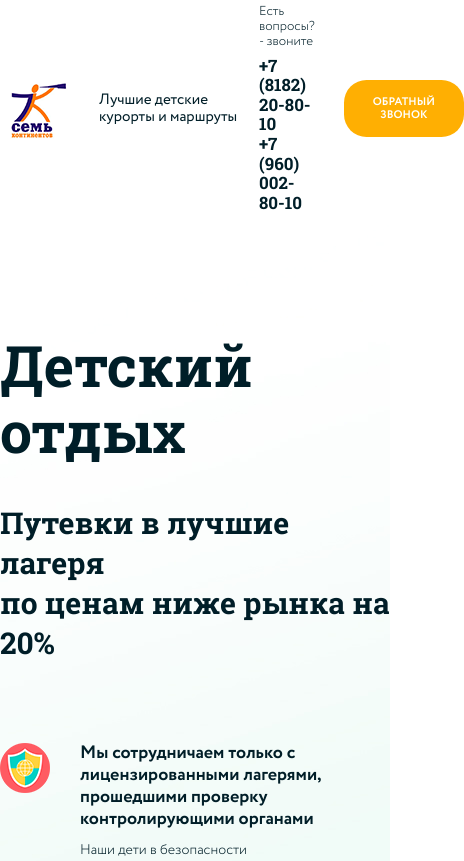
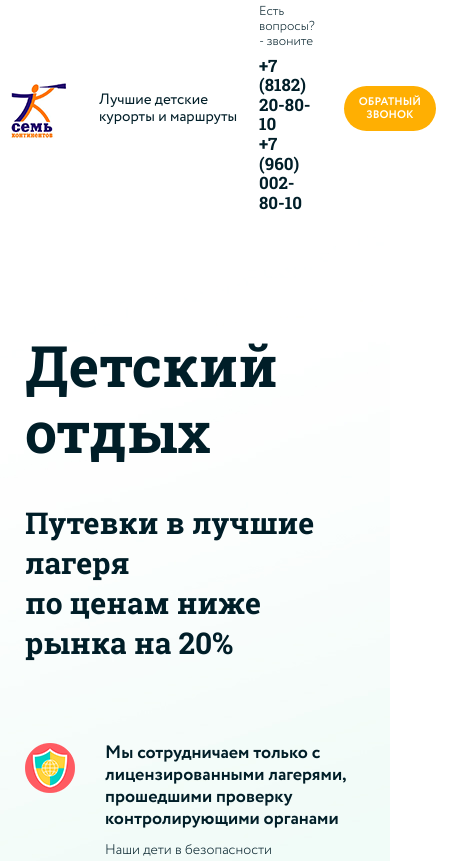
Before and after one commit to Andrey88-rts/-hildren-s-rest, a website: page #src/index.html in a window 390 px wide. Shown: the top 861 px of the page, 464 px wide, since content can reach past the window. Drawn offline with nearby package versions, Linux system fonts and the light colour scheme; files that its build step writes are made by us from their sources; a web font is replaced by a local one.

Commit message:
Сделан адаптив шапки сайта

```diff
--- a/#src/index.html
+++ b/#src/index.html
@@ -44,7 +44,7 @@
             <img src="img/shield.png" alt="безопасность" class="shield__security image__size"/>
             <div class="shield__text">
               <strong class="shield__title">
-                Мы сотрудничаем только с лицензированными лагерями,<br> прошедшими
+                Мы сотрудничаем только с лицензированными лагерями, прошедшими
                 проверку контролирующими органами
               </strong>
               <p class="shield__subtitle shield__subtitle-size">Наши дети в безопасности</p>
@@ -63,7 +63,7 @@
             <img src="img/girl-1.png" alt="безопасность" class="professional__security image__size"/>
             <div class="professional__text">
               <strong class="professional__title"
-              >Профессиональные вожатые и педагоги <br> с опытом работы в лагерях от
+              >Профессиональные вожатые и педагоги с опытом работы в лагерях от
               3 до 30 лет
             </strong>
             <p class="professional__subtitle shield__subtitle-size">
--- a/#src/sass/_media.sass
+++ b/#src/sass/_media.sass
@@ -0,0 +1,57 @@
+// @media (max-width: 1200px)
+@media screen and ( max-width: 1200px )
+  .container
+    max-width: 1140px
+  .section-child-rest
+    background: url('../img/bg_header.jpg') top 0 left -250px no-repeat
+  .description
+    padding-left: 35px
+@media screen and (max-width: 992px)
+  .container
+    max-width: 960px
+  .description
+    padding-left: 70px
+    padding-top: 40px
+    padding-bottom: 40px
+@media screen and (max-width: 768px)
+  .container
+    max-width: 720px
+  .section-child-rest
+    background: url('../img/bg_header.jpg') top 0 left 250px no-repeat
+  .navbar__size
+    margin-right: 10px
+  .button__size
+    margin-left: 10px
+    margin-right: 10px
+  .description
+    padding-left: 25px
+    padding-right: 25px
+  .subtitle__size
+    margin-top: 20px
+    margin-bottom: 50px
+@media screen and (max-width: 576px)
+  .container
+    max-width: 100%
+  .navbar__contact
+    display: none
+    margin-left: 0
+  .button
+    padding: 10px 15px
+    margin-right: 10px
+  .subtitle
+    font-size: 20px
+  .subtitle__size
+    margin-top: 20px
+    margin-bottom: 50px
+  .navbar__size
+    margin-right: 0
+  .button__size
+    margin-left: 0px
+    margin-right: 5px
+@media screen and (max-width: 320px)
+  .navbar__title
+    display: none
+  .shield, .voucher, .professional
+    flex-direction: column
+    align-items: center
+    text-align: center
--- a/#src/sass/blocks/_header.sass
+++ b/#src/sass/blocks/_header.sass
@@ -6,6 +6,9 @@
   display: flex
   justify-content: space-between
   align-items: center
+  &__logo
+    &:hover
+      cursor: pointer
   &__tagline
     display: flex
     align-items: center
--- a/#src/sass/blocks/_section.sass
+++ b/#src/sass/blocks/_section.sass
@@ -19,6 +19,8 @@
 .shield, .voucher, .professional
   display: flex
   align-items: start
+  &__text
+    max-width: 450px
 
   &__title, &__subtitle
     color: $primary
--- a/gulpfile.js
+++ b/gulpfile.js
@@ -17,6 +17,7 @@ const imageMin = require("gulp-imagemin");
 const webP = require('gulp-webp');
 const webpHTML = require('gulp-webp-html');
 const webpCSS = require('gulp-webp-css');
+const cleanDir = require('gulp-clean-dir');
 
 
 function browserSync() {
@@ -77,6 +78,7 @@ function image() {
     .pipe(webP({
       quality: 70
     }))
+    .pipe(cleanDir(output + "/img/"))
     .pipe(dest(output + "/img/"))
     .pipe(src("#src/img/**/*.{jpg,png,svg,gif,ico,webp}"))
     .pipe(imageMin(
@@ -87,6 +89,7 @@ function image() {
         optimizationLevel: 3
       }
     ))
+    .pipe(cleanDir(output + "/img/"))
     .pipe(dest(output + "/img/"))
     .pipe(browsersync.stream());
 }
--- a/package.json
+++ b/package.json
@@ -22,6 +22,7 @@
     "gulp": "^4.0.2",
     "gulp-autoprefixer": "^7.0.1",
     "gulp-clean-css": "^4.3.0",
+    "gulp-clean-dir": "^1.0.2",
     "gulp-group-css-media-queries": "^1.2.2",
     "gulp-imagemin": "^7.1.0",
     "gulp-rename": "^2.0.0",
```
Also changed, not shown: dist/css/style.css, dist/css/style.min.css, dist/img/bg_header.png (deleted), dist/index.html.
